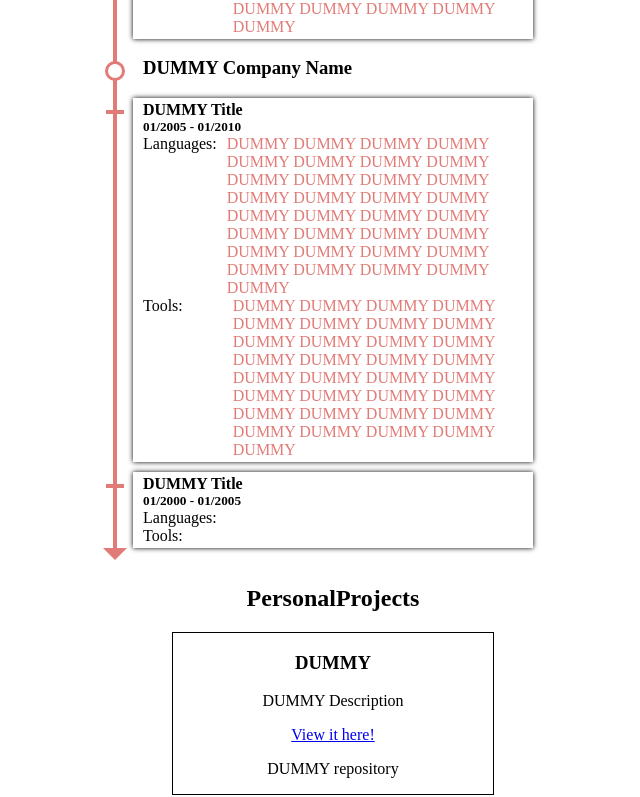
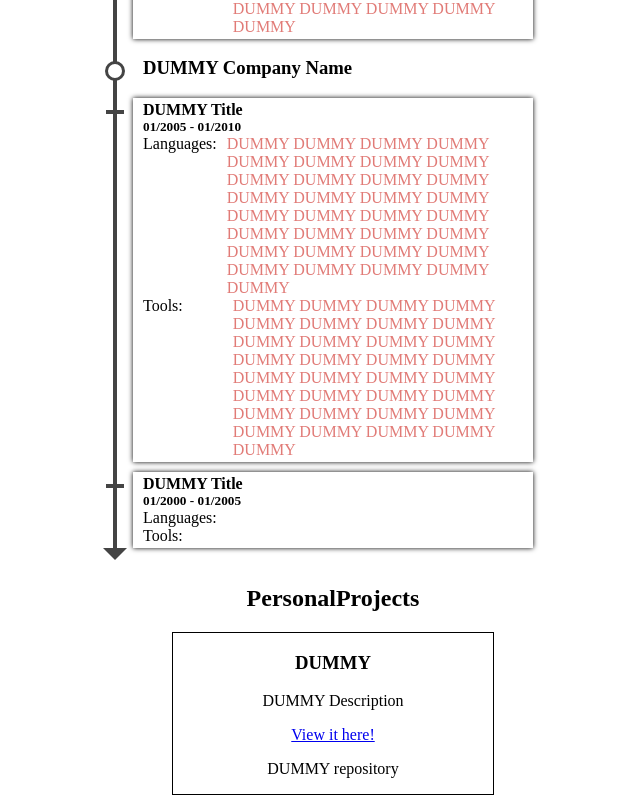
Before and after one commit to jmkaufman/Portfolio, a React (Create React App) app in the folder client/: page / in a window 1280 px wide. Shown: the part 992-1789 px from the top of the page, without its empty margins (307-947 px from the left). Built offline with nearby package versions, Linux system fonts and the light colour scheme; the HTML template or start-up script is replaced by a standard one.

Commit message:
Updated the colors of the timeline.

```diff
--- a/client/src/stylesheets/Block.css
+++ b/client/src/stylesheets/Block.css
@@ -16,7 +16,7 @@
 }
 
 .history-block::after {
-  background-color: #e17b77;
+  background-color: #444;
   content: '';
   position: absolute;
   left: calc(0% - 20px);
@@ -25,7 +25,7 @@
 }
 
 .history-block:last-child::after {
-  background-color: #e17b77;
+  background-color: #444;
   content: '';
   position: absolute;
   left: calc(0% - 20px);
@@ -93,7 +93,7 @@
   content: '';
   position:absolute;
   background-color: #fff;
-  border: 3px solid #e17b77;
+  border: 3px solid #444;
   width: 14px;
   height: 14px;
 
@@ -115,7 +115,7 @@
   padding-bottom:1%;
   top:0; left:0;
   width:4.5%; height:25%;
-  background : #e17b77;
+  background : #444;
 }
 
 .work-history .triangle {
@@ -131,7 +131,7 @@
   position:absolute;
   top:0; left:0;
   width:100%; height:100%;
-  background : #e17b77;
+  background : #444;
 
   -webkit-transform-origin:0 100%;
   -ms-transform-origin:0 100%;
@@ -147,7 +147,7 @@
   position:absolute;
   top:0; left:0;
   width:100%; height:100%;
-  background : #e17b77;
+  background : #444;
 
   -webkit-transform-origin:0 0;
   -ms-transform-origin:0 0;
```
